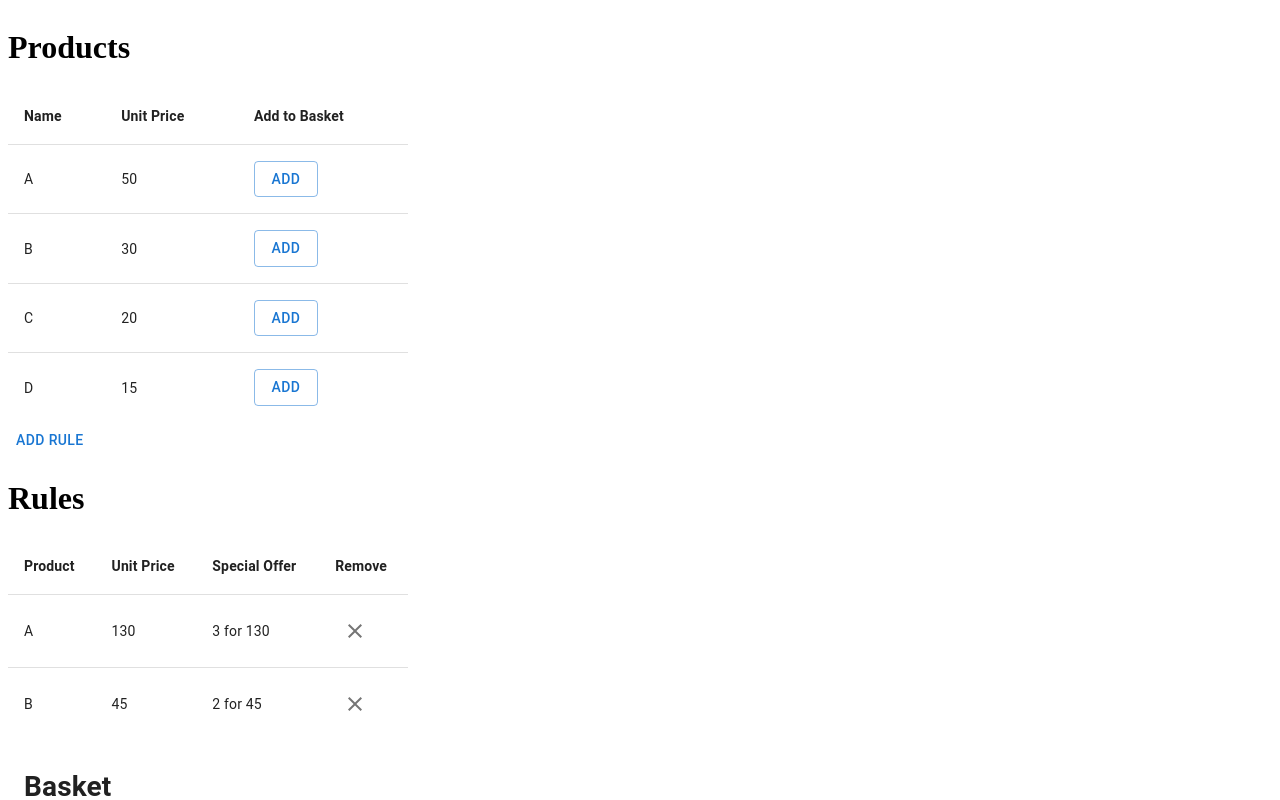
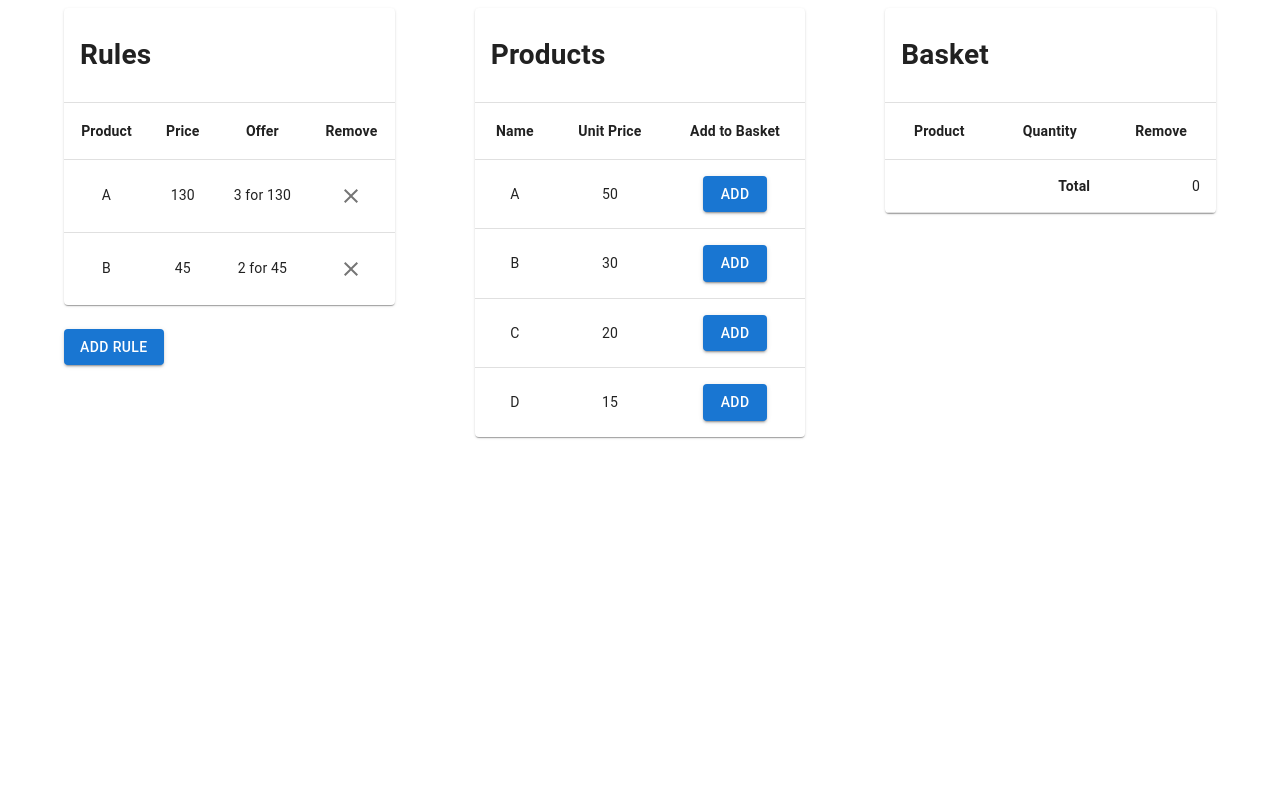
Before and after one commit to mtahafarooq/prismic-take-home-test-main, a React (Vite) app: page / in a window 1280 px wide. Shown: the top 800 px of the page. Built offline with nearby package versions, Linux system fonts and the light colour scheme.

Commit message:
minor ui adjustments

```diff
--- a/src/App.tsx
+++ b/src/App.tsx
@@ -1,13 +1,23 @@
 import Basket from "./pages/basket/containers/basket-container";
 import Products from "./pages/products/containers/product-container";
 import Rules from "./pages/rules/containers/rules-container";
+import Container from "@mui/material/Container";
+import Grid from "@mui/material/Grid";
 
 export default function App() {
   return (
-    <div>
-      <Products />
-      <Rules />
-      <Basket />
-    </div>
+    <Container>
+      <Grid container spacing={10}>
+        <Grid item xs={4}>
+          <Rules />
+        </Grid>
+        <Grid item xs={4}>
+          <Products />
+        </Grid>
+        <Grid item xs={4}>
+          <Basket />
+        </Grid>
+      </Grid>
+    </Container>
   );
 }
--- a/src/components/rule/add-rule/index.tsx
+++ b/src/components/rule/add-rule/index.tsx
@@ -12,7 +12,7 @@ const style = {
   top: "50%",
   left: "50%",
   transform: "translate(-50%, -50%)",
-  width: 400,
+  width: "40%",
   bgcolor: "background.paper",
   boxShadow: 24,
   p: 4,
@@ -75,7 +75,14 @@ const Rule: FC<RuleProps> = ({ products, addRule }) => {
   };
   return (
     <div>
-      <Button onClick={handleOpen}>Add Rule</Button>
+      <Button
+        variant="contained"
+        color="primary"
+        onClick={handleOpen}
+        sx={{ mt: 3 }}
+      >
+        Add Rule
+      </Button>
       <Modal
         open={open}
         onClose={handleClose}
@@ -83,7 +90,6 @@ const Rule: FC<RuleProps> = ({ products, addRule }) => {
         aria-describedby="modal-modal-description"
       >
         <Box sx={style}>
-          <h3>Add New Rule</h3>
           <TextField
             select
             label="Product"
@@ -93,6 +99,7 @@ const Rule: FC<RuleProps> = ({ products, addRule }) => {
             name="name"
             onChange={handleChange}
             value={inputValue.name}
+            sx={{ mr: 3 }}
           >
             {getProductsList(products).map(
               (product: { label: string; value: string }) => (
@@ -111,6 +118,7 @@ const Rule: FC<RuleProps> = ({ products, addRule }) => {
             onChange={handleChange}
             name="quantity"
             value={inputValue.quantity}
+            sx={{ mr: 3 }}
           />
           <TextField
             helperText="Please enter price"
@@ -121,6 +129,7 @@ const Rule: FC<RuleProps> = ({ products, addRule }) => {
             name="price"
             onChange={handleChange}
             value={inputValue.price}
+            sx={{ mr: 3 }}
           />
           <Button
             variant="contained"
--- a/src/pages/basket/index.tsx
+++ b/src/pages/basket/index.tsx
@@ -7,6 +7,9 @@ import TableRow from "@mui/material/TableRow";
 import { Basket as BasketType } from "./types/basket";
 import IconButton from "@mui/material/IconButton";
 import ClearIcon from "@mui/icons-material/Clear";
+import TableContainer from "@mui/material/TableContainer";
+import Paper from "@mui/material/Paper";
+
 interface BasketProps {
   basket: BasketType;
   checkoutTotal: number;
@@ -27,7 +30,8 @@ const Basket: FC<BasketProps> = ({
   removeProductFromBasket,
 }) => {
   return (
-    <Table sx={{ maxWidth: 400 }} aria-label="spanning table">
+    <TableContainer component={Paper}>
+      <Table aria-label="spanning table">
         <TableHead>
           <TableRow>
             <TableCell colSpan={3}>
@@ -35,13 +39,13 @@ const Basket: FC<BasketProps> = ({
             </TableCell>
           </TableRow>
           <TableRow>
-          <TableCell>
+            <TableCell align="center">
               <strong>Product</strong>
             </TableCell>
-          <TableCell align="right">
-            <strong>Qty.</strong>
+            <TableCell align="center">
+              <strong>Quantity</strong>
             </TableCell>
-          <TableCell align="right">
+            <TableCell align="center">
               <strong>Remove</strong>
             </TableCell>
           </TableRow>
@@ -49,9 +53,9 @@ const Basket: FC<BasketProps> = ({
         <TableBody>
           {getRows(basket).map((row) => (
             <TableRow key={row.name}>
-            <TableCell>{row.name}</TableCell>
-            <TableCell align="right">{row.quantity}</TableCell>
-            <TableCell align="right">
+              <TableCell align="center">{row.name}</TableCell>
+              <TableCell align="center">{row.quantity}</TableCell>
+              <TableCell align="center">
                 <IconButton
                   aria-label="delete"
                   onClick={() => {
@@ -64,11 +68,14 @@ const Basket: FC<BasketProps> = ({
             </TableRow>
           ))}
           <TableRow>
-          <TableCell colSpan={2}>Total</TableCell>
+            <TableCell align="right" colSpan={2}>
+              <strong>Total</strong>
+            </TableCell>
             <TableCell align="right">{checkoutTotal}</TableCell>
           </TableRow>
         </TableBody>
       </Table>
+    </TableContainer>
   );
 };
 
--- a/src/pages/products/index.tsx
+++ b/src/pages/products/index.tsx
@@ -6,6 +6,7 @@ import TableContainer from "@mui/material/TableContainer";
 import TableHead from "@mui/material/TableHead";
 import TableRow from "@mui/material/TableRow";
 import Button from "@mui/material/Button";
+import Paper from "@mui/material/Paper";
 
 import { Product } from "./types/product";
 
@@ -24,18 +25,22 @@ const getRows = (product: Product) => {
 
 const Products: FC<ProductsProps> = ({ products, addProductToBasket }) => {
   return (
-    <TableContainer>
-      <h1>Products</h1>
-      <Table sx={{ maxWidth: 400 }} aria-label="simple table">
+    <TableContainer component={Paper}>
+      <Table aria-label="spanning table">
         <TableHead>
           <TableRow>
-            <TableCell>
+            <TableCell colSpan={3}>
+              <h1>Products</h1>
+            </TableCell>
+          </TableRow>
+          <TableRow>
+            <TableCell align="center">
               <strong>Name</strong>
             </TableCell>
-            <TableCell>
+            <TableCell align="center">
               <strong>Unit Price</strong>
             </TableCell>
-            <TableCell>
+            <TableCell align="center">
               <strong>Add to Basket</strong>
             </TableCell>
           </TableRow>
@@ -46,14 +51,14 @@ const Products: FC<ProductsProps> = ({ products, addProductToBasket }) => {
               key={row.name}
               sx={{ "&:last-child td, &:last-child th": { border: 0 } }}
             >
-              <TableCell component="th" scope="row">
+              <TableCell align="center" component="th" scope="row">
                 {row.name}
               </TableCell>
-              <TableCell>{row.unitPrice}</TableCell>
-              <TableCell>
+              <TableCell align="center">{row.unitPrice}</TableCell>
+              <TableCell align="center">
                 <Button
-                  variant="outlined"
-                  href="#outlined-buttons"
+                  variant="contained"
+                  color="primary"
                   onClick={() => addProductToBasket(row.name)}
                 >
                   Add
--- a/src/pages/rules/index.tsx
+++ b/src/pages/rules/index.tsx
@@ -10,6 +10,8 @@ import ClearIcon from "@mui/icons-material/Clear";
 import { Rule } from "./types/rule";
 import AddRule from "../../components/rule/add-rule";
 import { Product } from "../products/types/product";
+import Paper from "@mui/material/Paper";
+import Divider from "@mui/material/Divider";
 
 interface RulesProps {
   rules: Rule;
@@ -28,22 +30,26 @@ const getRows = (rule: Rule) => {
 
 const Rules: FC<RulesProps> = ({ rules, removeRule, addRule, products }) => {
   return (
-    <TableContainer>
-      <AddRule addRule={addRule} products={products} />
-      <h1>Rules</h1>
-      <Table sx={{ maxWidth: 400 }} aria-label="simple table">
+    <>
+      <TableContainer component={Paper}>
+        <Table aria-label="spanning table">
           <TableHead>
             <TableRow>
-            <TableCell>
+              <TableCell colSpan={4}>
+                <h1>Rules</h1>
+              </TableCell>
+            </TableRow>
+            <TableRow>
+              <TableCell align="center">
                 <strong>Product</strong>
               </TableCell>
-            <TableCell>
-              <strong>Unit Price</strong>
+              <TableCell align="center">
+                <strong>Price</strong>
               </TableCell>
-            <TableCell>
-              <strong>Special Offer</strong>
+              <TableCell align="center">
+                <strong>Offer</strong>
               </TableCell>
-            <TableCell>
+              <TableCell align="center">
                 <strong>Remove</strong>
               </TableCell>
             </TableRow>
@@ -54,12 +60,12 @@ const Rules: FC<RulesProps> = ({ rules, removeRule, addRule, products }) => {
                 key={row.name}
                 sx={{ "&:last-child td, &:last-child th": { border: 0 } }}
               >
-              <TableCell component="th" scope="row">
+                <TableCell component="th" scope="row" align="center">
                   {row.name}
                 </TableCell>
-              <TableCell>{row.price}</TableCell>
-              <TableCell>{`${row.quantity} for ${row.price}`}</TableCell>
-              <TableCell>
+                <TableCell align="center">{row.price}</TableCell>
+                <TableCell align="center">{`${row.quantity} for ${row.price}`}</TableCell>
+                <TableCell align="center">
                   <IconButton
                     aria-label="delete"
                     onClick={() => {
@@ -74,6 +80,8 @@ const Rules: FC<RulesProps> = ({ rules, removeRule, addRule, products }) => {
           </TableBody>
         </Table>
       </TableContainer>
+      <AddRule addRule={addRule} products={products} />
+    </>
   );
 };
 
```
Lines whose indentation alone changed are shown as unchanged.
